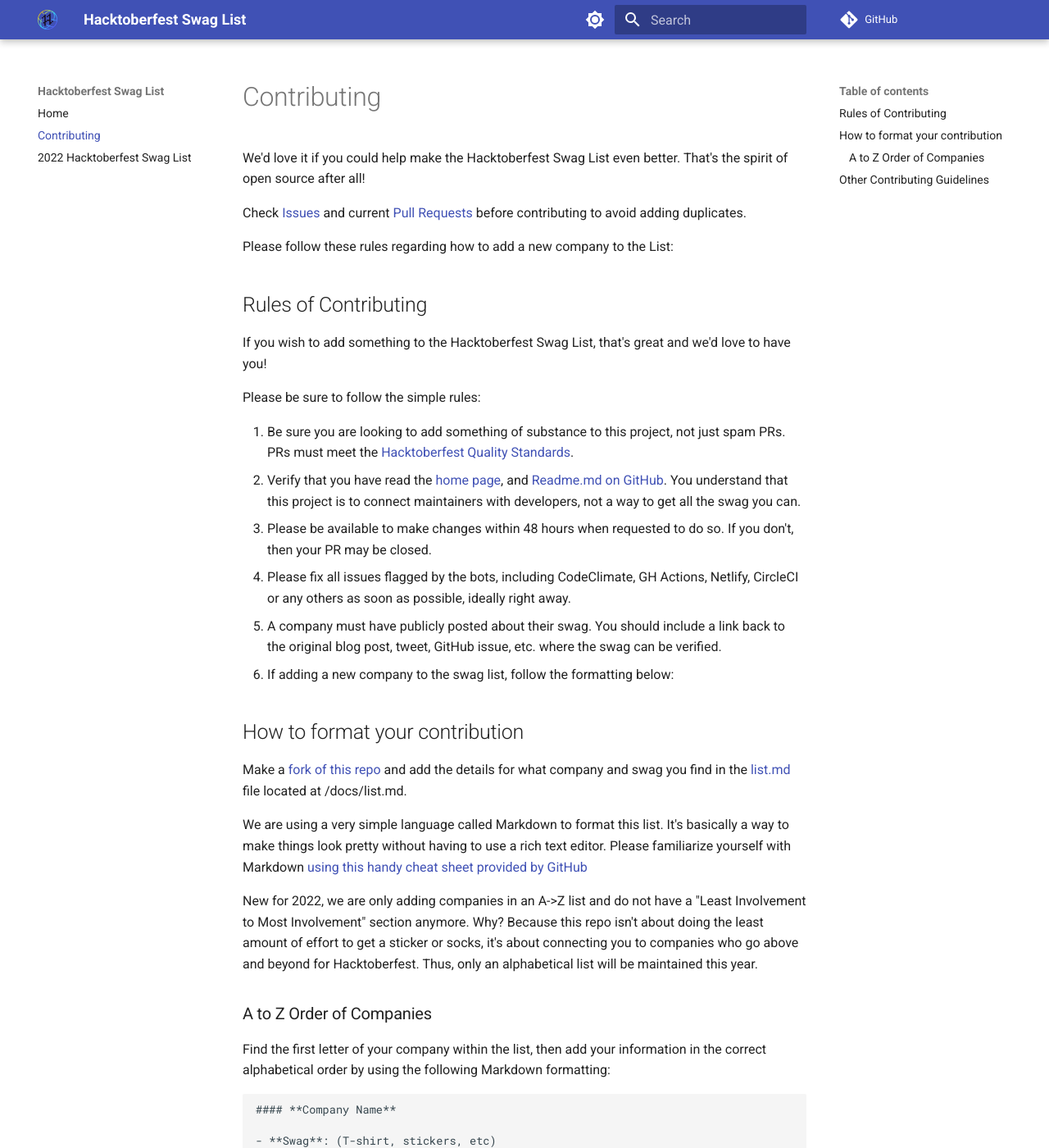
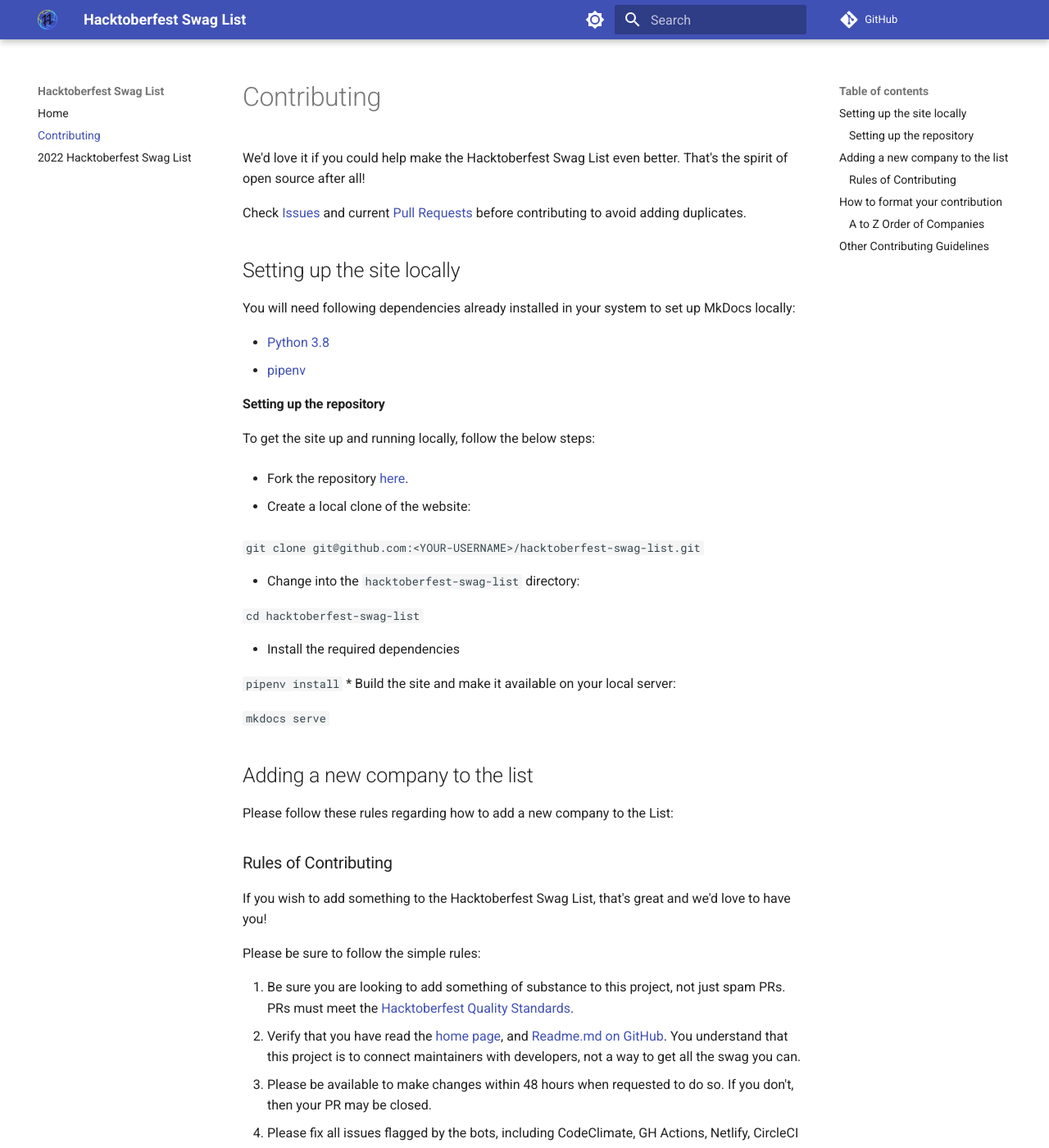
Before and after one commit to crweiner/hacktoberfest-swag-list, an MkDocs documentation site: the page built from docs/contributing.md, in a window 1280 px wide and 1400 px high. Shown: the whole window at 82% size. Built offline with MkDocs 1.6.1 and Material for MkDocs 9.7.7, drawn with Linux system fonts in a browser that asks for light colours; plug-ins that fetch from the network failed and are left out; comment, search, counter and statistics services are not loaded.

Commit message:
add steps for building site locally

````diff
--- a/docs/contributing.md
+++ b/docs/contributing.md
@@ -4,9 +4,47 @@
 
 Check [Issues](https://github.com/crweiner/hacktoberfest-swag-list/issues) and current [Pull Requests](https://github.com/crweiner/hacktoberfest-swag-list/pulls) before contributing to avoid adding duplicates.
 
+## Setting up the site locally
+
+You will need following dependencies already installed in your system to set up MkDocs locally:
+
+* [Python 3.8](https://www.python.org/downloads/release/python-380/)
+* [pipenv](https://pypi.org/project/pipenv/)
+
+#### Setting up the repository
+
+To get the site up and running locally, follow the below steps:
+
+* Fork the repository [here](https://github.com/crweiner/hacktoberfest-swag-list/fork).
+
+* Create a local clone of the website:
+
+  ```
+  git clone git@github.com:<YOUR-USERNAME>/hacktoberfest-swag-list.git
+  ```
+
+* Change into the `hacktoberfest-swag-list` directory:
+
+  ```
+  cd hacktoberfest-swag-list
+  ```
+
+* Install the required dependencies
+
+  ```
+  pipenv install
+  ```
+* Build the site and make it available on your local server:
+
+  ```
+  mkdocs serve
+  ```
+
+## Adding a new company to the list
+
 Please follow these rules regarding how to add a new company to the List:
 
-## Rules of Contributing
+### Rules of Contributing
 
 If you wish to add something to the Hacktoberfest Swag List, that's great and we'd love to have you!
 
````
